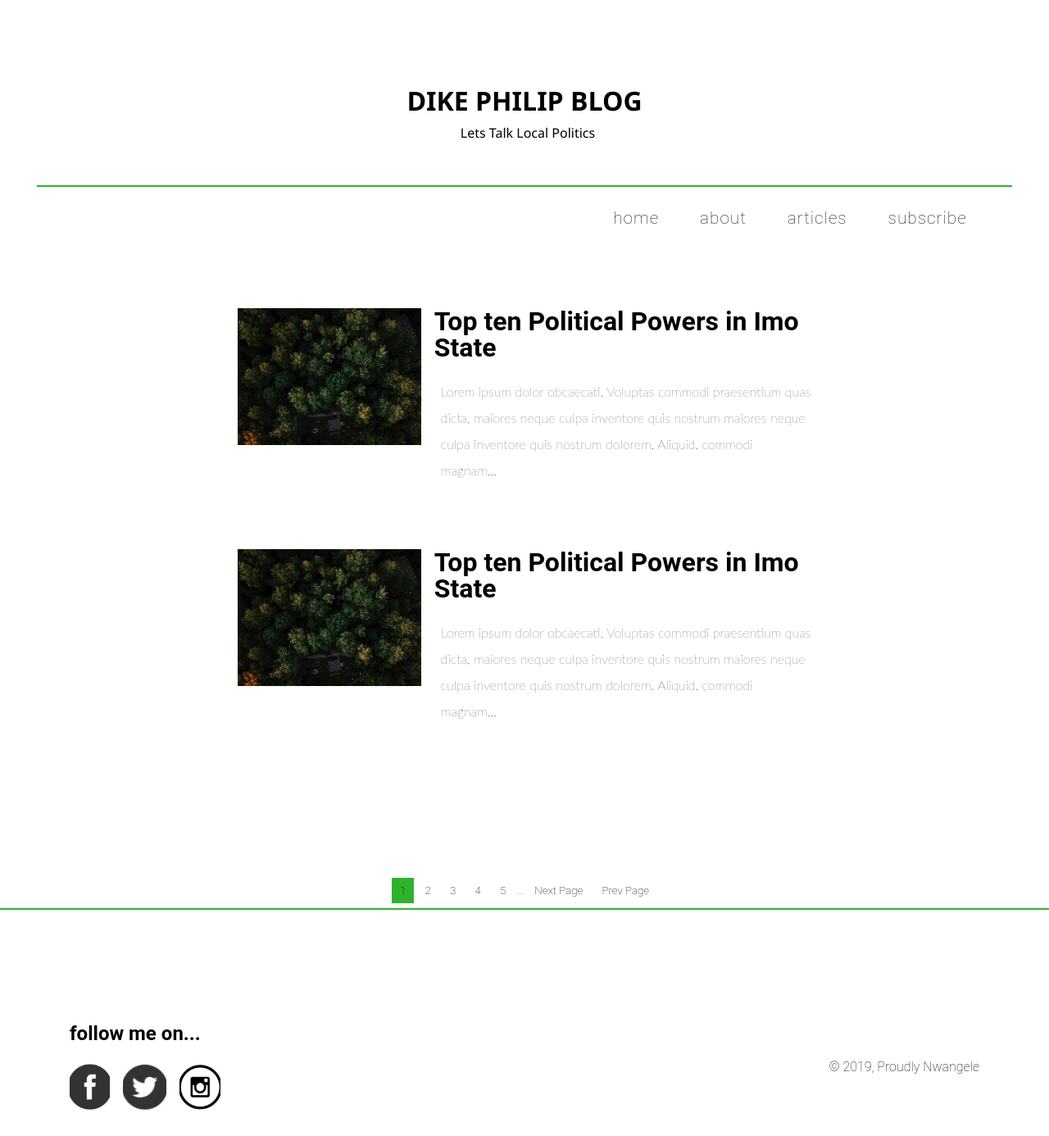
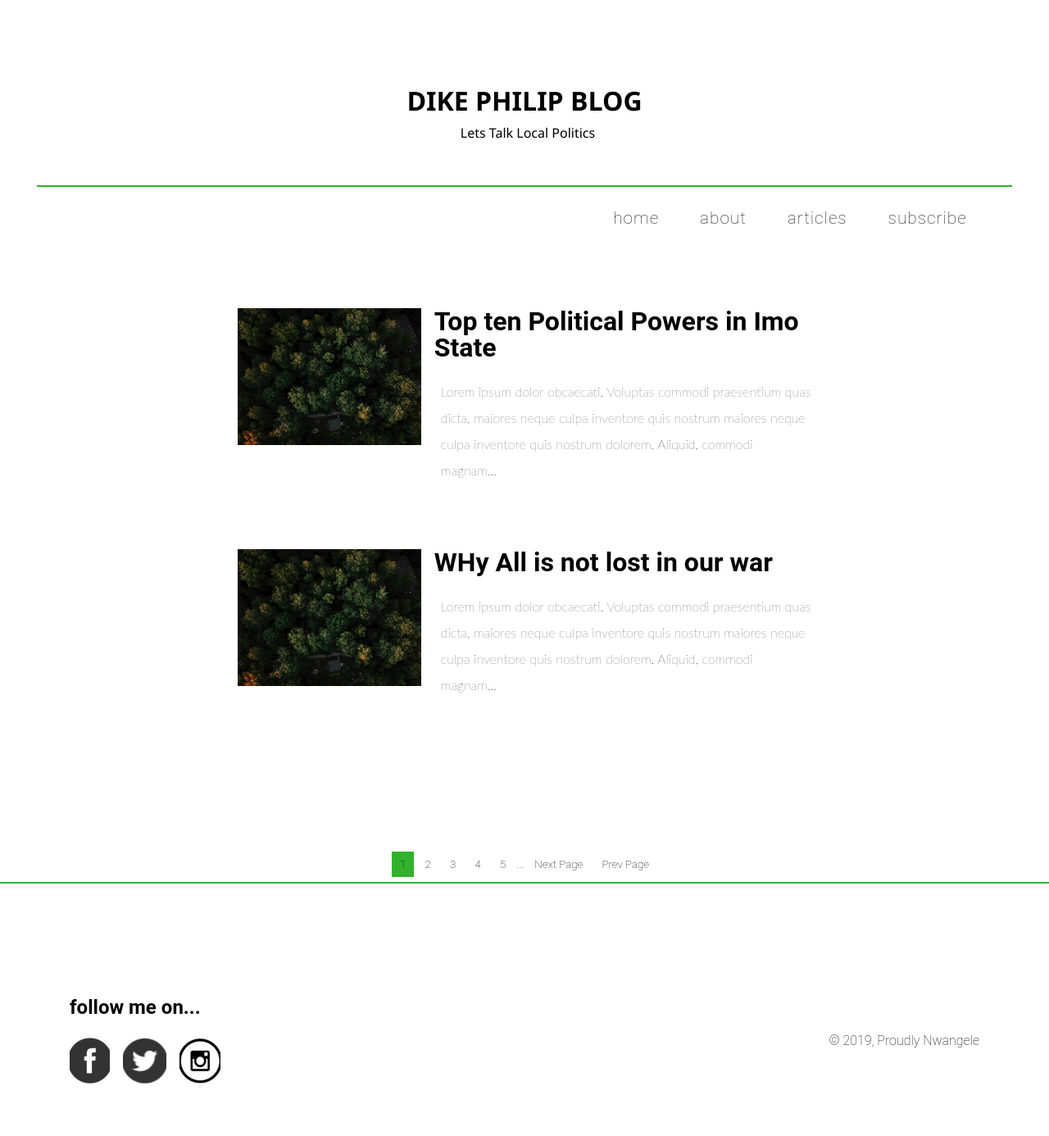
Before and after one commit to andre4400/dikephilipblog, a Jekyll site: the page built from index.html, in a window 1280 px wide. Shown: the whole page at 82% size. Built offline with Jekyll 4.4.1, drawn with Linux system fonts in a browser that asks for light colours; Markdown is read by kramdown in place of the engine named in the settings; after the commit the page ends 1354 px from its top, so only the background shows below that.

Commit message:
changed 2nd post h1 title

```diff
--- a/index.html
+++ b/index.html
@@ -30,7 +30,7 @@ layout: default
                         </div>
                         <a href="article-1.html"  class="" >
                             <div class="article-content">
-                                <h4>Top ten Political Powers in Imo State</h4>
+                                <h4>WHy All is not lost in our war</h4>
                                 <p>Lorem ipsum dolor  obcaecati. Voluptas commodi praesentium quas dicta, maiores neque culpa inventore quis nostrum  maiores neque culpa inventore quis nostrum dolorem. Aliquid, commodi magnam...</p>
                                 <button class="btn btn-accent">Read More</button>
                             </div>
```
